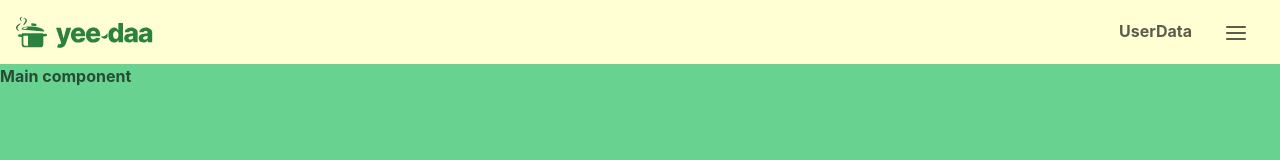
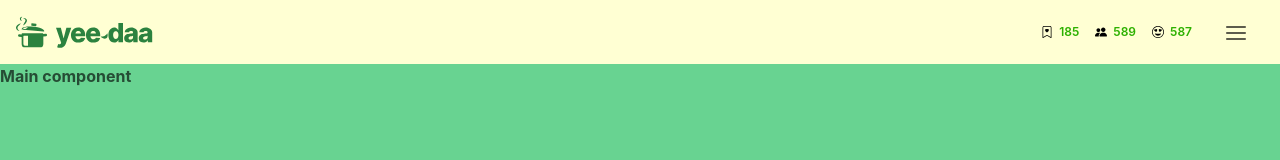
Before and after one commit to ClevertecFrontendLab/sergioivanov008, a React (Vite) app: page / in a window 1280 px wide. Shown: the top 160 px of the page. Built offline with nearby package versions, Linux system fonts and the light colour scheme.

Commit message:
refactor(header): rename userdata to headeruserdata

```diff
--- a/src/components/header-content/HeaderContent.tsx
+++ b/src/components/header-content/HeaderContent.tsx
@@ -1,6 +1,6 @@
 import { Flex } from '@chakra-ui/react';
 
-import { AvatarContent, BreadcrumbComponent, BurgerMenu, UserData } from '~/components';
+import { AvatarContent, BreadcrumbComponent, BurgerMenu, HeaderUserData } from '~/components';
 
 export function HeaderContent() {
     return (
@@ -25,7 +25,7 @@ export function HeaderContent() {
                     lg: 'none',
                 }}
             >
-                <UserData />
+                <HeaderUserData />
                 <BurgerMenu />
             </Flex>
         </Flex>
--- /dev/null
+++ b/src/components/header-user-data/HeaderUserData.tsx
@@ -0,0 +1,13 @@
+import { Flex } from '@chakra-ui/react';
+
+import { CustomIcon } from '~/components';
+
+export function HeaderUserData() {
+    return (
+        <Flex gap={4} align='center'>
+            <CustomIcon props={{ boxSize: '12px' }} iconType='pin' value='185' />
+            <CustomIcon props={{ boxSize: '12px' }} iconType='view' value='589' />
+            <CustomIcon props={{ boxSize: '12px' }} iconType='like' value='587' />
+        </Flex>
+    );
+}
--- a/src/components/index.ts
+++ b/src/components/index.ts
@@ -4,8 +4,8 @@ export { BurgerMenu } from './burger-menu/BurgerMenu.tsx';
 export { CustomIcon } from './custom-icon/CustomIcon.tsx';
 export { Header } from './header/Header.tsx';
 export { HeaderContent } from './header-content/HeaderContent.tsx';
+export { HeaderUserData } from './header-user-data/HeaderUserData.tsx';
 export { LogoIcon } from './logo-icon/LogoIcon.tsx';
 export { LogoText } from './logo-text/LogoText.tsx';
 export { Logotype } from './logotype/Logotype.tsx';
 export { RootLayout } from './root-layout/RootLayout.tsx';
-export { UserData } from './user-data/UserData.tsx';
--- a/src/components/user-data/UserData.tsx
+++ /dev/null
@@ -1,5 +0,0 @@
-import { Box } from '@chakra-ui/react';
-
-export function UserData() {
-    return <Box>UserData</Box>;
-}
```
